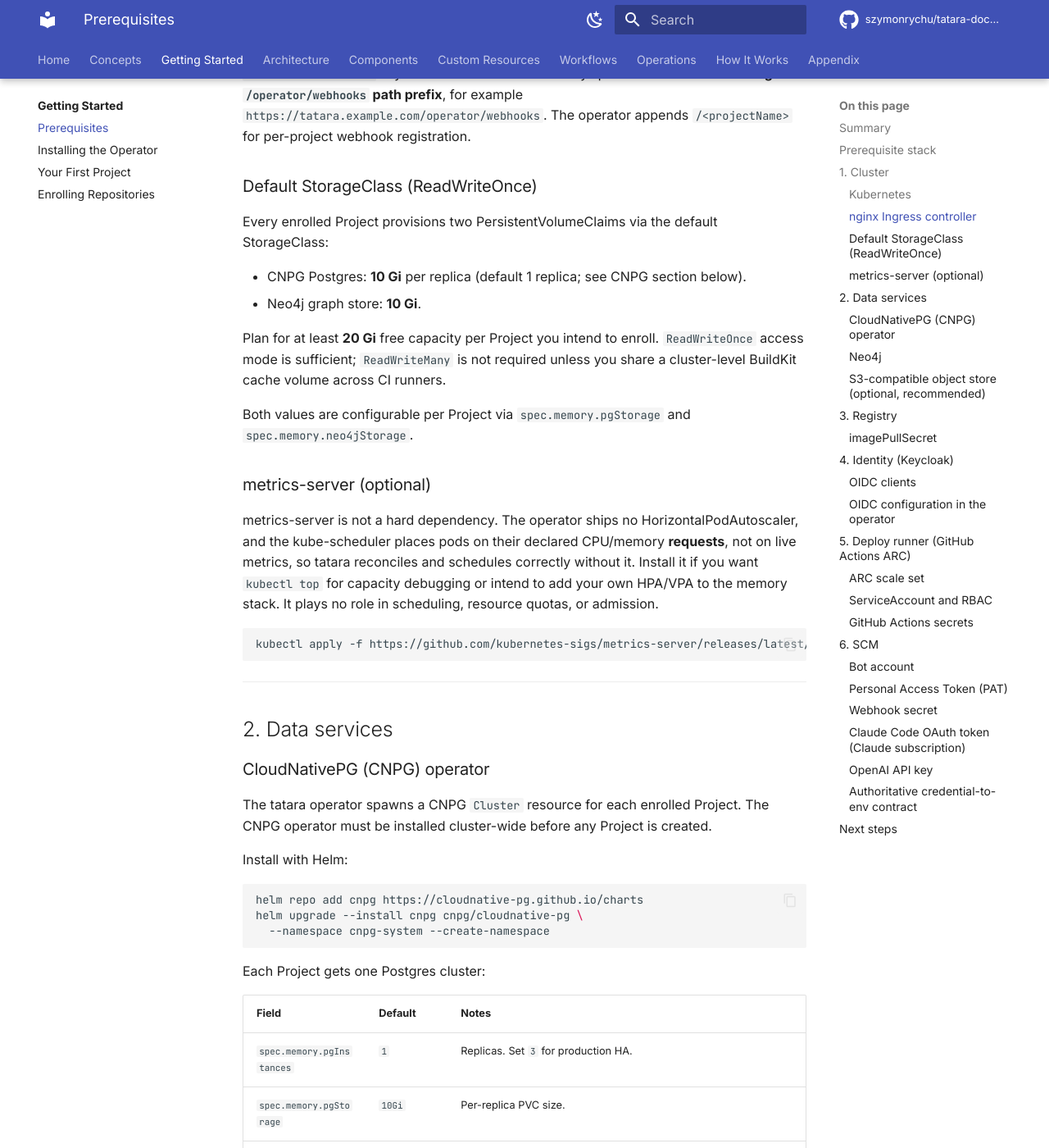
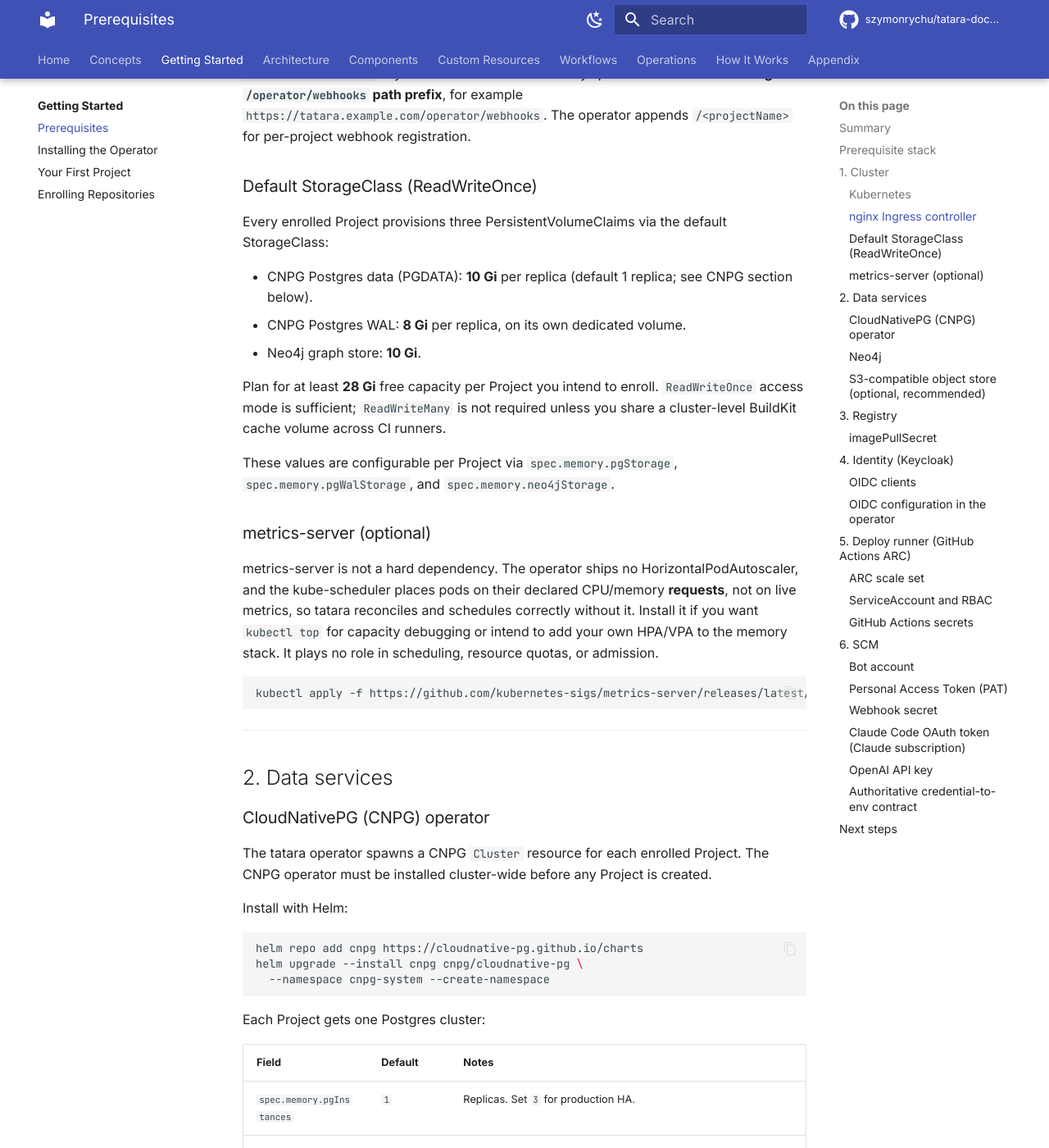
Before and after one commit to szymonrychu/tatara-documentation, an MkDocs documentation site: the page built from docs/getting-started/prerequisites.md, in a window 1280 px wide and 1400 px high, scrolled down 2702 px. Shown: the whole window at 82% size. Built offline with MkDocs 1.6.1 and Material for MkDocs 9.7.7, drawn with Linux system fonts in a browser that asks for light colours; comment, search, counter and statistics services are not loaded; the version menu is left out; some of the changed text lies outside the part shown.

```diff
--- a/docs/getting-started/prerequisites.md
+++ b/docs/getting-started/prerequisites.md
@@ -91,17 +91,18 @@ for per-project webhook registration.
 
 ### Default StorageClass (ReadWriteOnce)
 
-Every enrolled Project provisions two PersistentVolumeClaims via the default StorageClass:
+Every enrolled Project provisions three PersistentVolumeClaims via the default StorageClass:
 
-- CNPG Postgres: **10 Gi** per replica (default 1 replica; see CNPG section below).
+- CNPG Postgres data (PGDATA): **10 Gi** per replica (default 1 replica; see CNPG section below).
+- CNPG Postgres WAL: **8 Gi** per replica, on its own dedicated volume.
 - Neo4j graph store: **10 Gi**.
 
-Plan for at least **20 Gi** free capacity per Project you intend to enroll.
+Plan for at least **28 Gi** free capacity per Project you intend to enroll.
 `ReadWriteOnce` access mode is sufficient; `ReadWriteMany` is not required unless you
 share a cluster-level BuildKit cache volume across CI runners.
 
-Both values are configurable per Project via `spec.memory.pgStorage` and
-`spec.memory.neo4jStorage`.
+These values are configurable per Project via `spec.memory.pgStorage`,
+`spec.memory.pgWalStorage`, and `spec.memory.neo4jStorage`.
 
 ### metrics-server (optional)
 
@@ -137,7 +138,8 @@ Each Project gets one Postgres cluster:
 | Field | Default | Notes |
 |---|---|---|
 | `spec.memory.pgInstances` | `1` | Replicas. Set `3` for production HA. |
-| `spec.memory.pgStorage` | `10Gi` | Per-replica PVC size. |
+| `spec.memory.pgStorage` | `10Gi` | Per-replica PGDATA PVC size. |
+| `spec.memory.pgWalStorage` | `8Gi` | Per-replica WAL PVC size, separate from PGDATA. |
 | Extension | `pgvector` | Auto-installed via `postInitApplicationSQL`. tatara-memory and LightRAG share one database (`tatara_memory`). |
 
 !!! warning "Single-replica Postgres is fragile on CephFS"
```
Also changed, not shown: docs/architecture/memory-architecture.md (+1 -0 lines), docs/getting-started/first-project.md (+2 -1 lines), docs/operations/runbooks.md (+5 -1 lines), docs/reference/project.md (+9 -1 lines).
